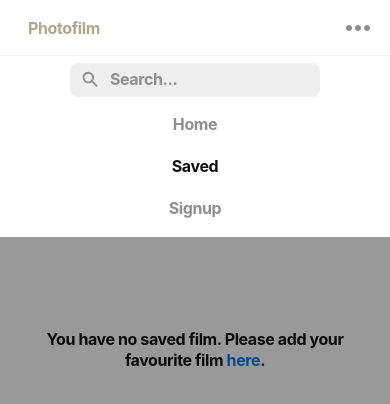
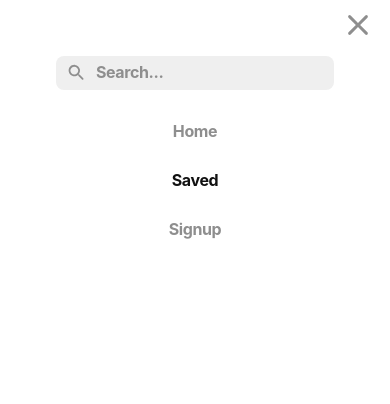
Before and after one commit to mikeliuu/photofilm, a React (Create React App) app: page /saved in a window 390 px wide. Both pictures are taken after a click on the icon 358 px from the left and 28 px from the top of the page. Shown: the top 404 px of the page. Built offline with nearby package versions, Linux system fonts and the light colour scheme.

Commit message:
updated mobile nav

```diff
--- a/src/components/NavBar/NavBar.jsx
+++ b/src/components/NavBar/NavBar.jsx
@@ -5,6 +5,8 @@ import Search from '../Search/Search';
 import MoreHorizRoundedIcon from '@material-ui/icons/MoreHorizRounded';
 import BookmarkIcon from "@material-ui/icons/Bookmark";
 import AccountCircleRoundedIcon from '@material-ui/icons/AccountCircleRounded';
+import CloseRoundedIcon from '@material-ui/icons/CloseRounded';
+
 
 const NavBar = () => {
   const { pathname } = useLocation();
@@ -34,7 +36,32 @@ const NavBar = () => {
   return (
     <nav className="navWrapper">
 
-      {/* desktop nav */}
+    {
+      state.isOpenDropdown ? (
+        <div className='mobileNav'>
+          <Search className='mobileSearch'/>
+          <div className='linkWrapper'>
+            {
+              navList && (
+                navList.map((n, index) => {
+                  // if(!n.icon) return;
+
+                  return(
+                    <Link to={ n.path } className='dropdownLink' key={index}>
+                      <div className={ pathname === n.path ? linkActive : linkNormal }>
+                        { n.text }
+                      </div>
+                    </Link>
+                  )
+                })
+              )
+            }
+          </div>
+
+          <CloseRoundedIcon className='navCloseIcon' onClick={ () => onClickDropdown() }/>
+        </div>
+      ) : (
+        <>
           <div className="navbar">
             <Link to="/" className="navLogo">
               Photofilm
@@ -57,40 +84,18 @@ const NavBar = () => {
               </div>
             </div>
 
-        <MoreHorizRoundedIcon className='navMenuIcon pinGrey' onClick={ () => onClickDropdown() }/>
+            <MoreHorizRoundedIcon className='navMenuIcon' onClick={ () => onClickDropdown() }/>
           </div>
 
-    {/* mobile nav */}
-      {
-        state.isOpenDropdown && (
-          <div className='mobileNav'>
-            <Search className='mobileSearch'/>
-            <div className='linkWrapper'>
-              {
-                navList && (
-                  navList.map((n, index) => {
-                    // if(!n.icon) return;
-
-                    return(
-                      <Link to={ n.path } className='dropdownLink' key={index}>
-                        <div className={ pathname === n.path ? linkActive : linkNormal }>
-                          { n.text }
-                        </div>
-                      </Link>
-                    )
-                  })
-                )
-              }
-            </div>
-          </div>
+          <div id='navDivider'></div>
+        </>
         )
       }
 
-      <div id='navDivider'></div>
 
-      {
+      {/* {
         state.isOpenDropdown && <div className='navOverlay'></div>
-      }
+      } */}
 
     </nav>
   );
--- a/src/components/NavBar/navBar.scss
+++ b/src/components/NavBar/navBar.scss
@@ -46,6 +46,10 @@
   background-color: white;
 
   .navLogo {
+    @media (max-width: $media-sm) {
+      padding: 0;
+    }
+
     color: $secondary-color !important;
     letter-spacing: -.4px;
     font-weight: 700;
@@ -63,7 +67,7 @@
   }
 
   .navRight {
-    @media (max-width: $media-md) {
+    @media (max-width: $media-sm) {
       display: none;
     }
 
@@ -97,7 +101,6 @@
     width: 6em; //80px;
     height: 3em; //30px;
 
-    @media(hover: hover) and (pointer: fine) {
     &:hover {
       background-color: rgba(0, 0, 0, 0.06);
       border-radius: 3em;
@@ -107,16 +110,24 @@
       -o-border-radius: 3em;
     }
   }
-  }
 
   .navMenuIcon {
-    @media (max-width: $media-md) {
+    @media (max-width: $media-sm) {
       display: block;
+      color: $pin-grey;
     }
 
     font-size: 36px;
     display: none;
 
+    // &:hover {
+    //   background-color: rgba(0, 0, 0, 0.06);
+    //   border-radius: 3em;
+    //   -webkit-border-radius: 3em;
+    //   -moz-border-radius: 3em;
+    //   -ms-border-radius: 3em;
+    //   -o-border-radius: 3em;
+    // }
   }
 
 }
@@ -164,23 +175,27 @@
 .mobileNav {
     @media (max-width: $media-sm) {
       display: flex !important;
-      justify-content: space-between;
-      align-items: center;
       flex-flow: wrap column;
+
+      position: absolute;
+      top: 0;
+      width: 100%;
+      height: 100vh;
+      z-index: 99;
+      padding: 4em;
     }
 
+    // height: $navbar-height;
     display: none;
-    // height: $navbar-height;
-
     background-color: $text-color;
-    padding: 0.5em 1em;
+    padding: 1em;
 
     .linkWrapper {
       display: flex;
       justify-content: center;
       align-items: center;
       flex-flow: wrap column;
-      margin-top: 0.5em;
+      margin-top: 1em;
     }
 
     // .linkWrapper :not(:first-child) {
@@ -197,6 +212,8 @@
       width: 6em; //80px;
       height: 3em; //30px;
 
+      margin-top: 0.5em;
+
       &:hover {
         background-color: rgba(0, 0, 0, 0.06);
         border-radius: 3em;
@@ -211,15 +228,33 @@
     //   font-size: 28px;
     // }
 
+    .navCloseIcon {
+      font-size: 36px;
+      color: $pin-grey;
+      position: absolute;
+      top: 0;
+      right: 0;
+      margin: 7px 14px;
+
+      // &:hover {
+      //   background-color: rgba(0, 0, 0, 0.06);
+      //   border-radius: 3em;
+      //   -webkit-border-radius: 3em;
+      //   -moz-border-radius: 3em;
+      //   -ms-border-radius: 3em;
+      //   -o-border-radius: 3em;
+      // }
+    }
+
   }
 
 
-  .navOverlay {
-    position: absolute;
-    top: $navbar-height;
-    left: 0;
-    width: 100%;
-    height: 100vh;
-    background-color: rgba(0, 0, 0, 0.4);
-    z-index: -1;
-  }
+  // .navOverlay {
+  //   position: absolute;
+  //   top: $navbar-height;
+  //   left: 0;
+  //   width: 100%;
+  //   height: 100vh;
+  //   background-color: rgba(0, 0, 0, 0.4);
+  //   z-index: -1;
+  // }
--- a/src/components/Search/Search.scss
+++ b/src/components/Search/Search.scss
@@ -103,5 +103,5 @@
 .mobileSearch {
   // width: 80%;
   // margin: 0 auto;
-  width: 250px;
+  min-width: inherit;
 }
```
Lines whose indentation alone changed are shown as unchanged.
